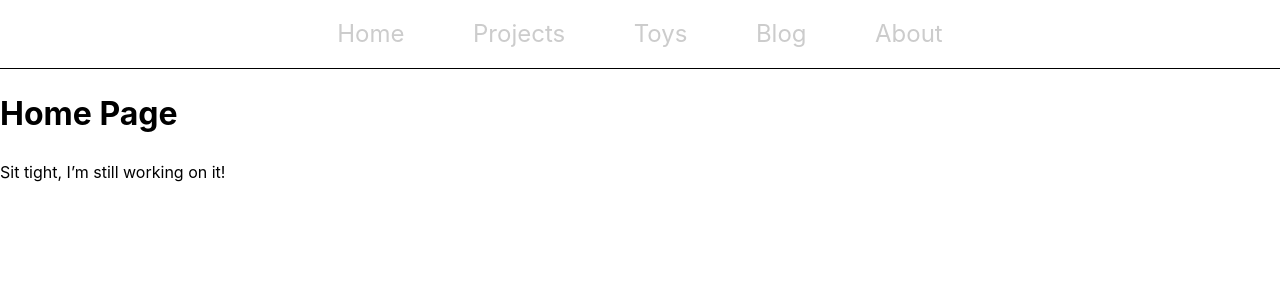
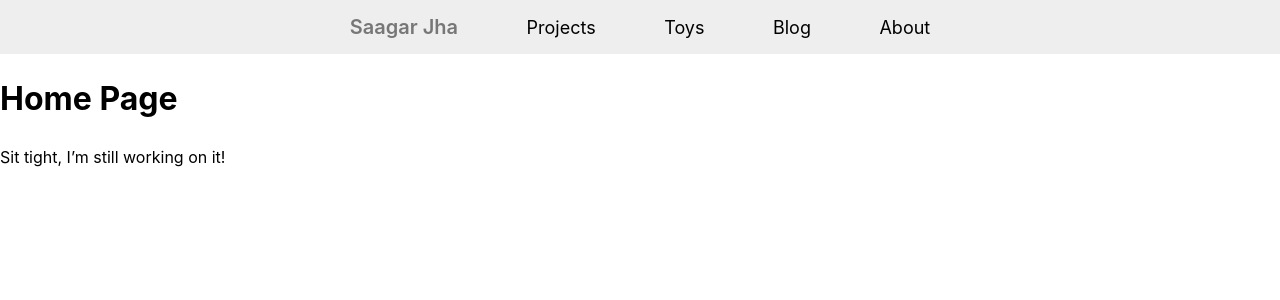
Before and after one commit to saagarjha/saagarjha.github.io, a Jekyll site: the page built from index.md, in a window 1280 px wide. Shown: the top 300 px of the page. Built offline with Jekyll 4.4.1, drawn with Linux system fonts in a browser that asks for light colours.

Commit message:
Update header

```diff
--- a/_includes/header.html
+++ b/_includes/header.html
@@ -1,5 +1,5 @@
 {% assign current = page.url | split: "/" %}
-{% if current[1] == "index.html" %}
+{% if current[1] == "index.html" or current.size == 0 %}
 	{% assign current = "home" %}
 {% else %}
 	{% assign current = current[1] %}
@@ -9,7 +9,22 @@
 		<ul>
 			{% assign links = "home,projects,toys,blog,about" | split: "," %}
 			{% for link in links %}
-				<li><a href="{{ site.url }}/{{ link }}" {% if link == current %}{% raw %}id="current-nav-item"{% endraw %}{% endif %}>{{ link | capitalize }}</a></li>
+				{% if link == current %}
+					{% capture class %}
+						class="current-nav-item"
+					{% endcapture %}
+				{% endif %}
+				{% if link == "home" %}
+					{% capture id %}
+						id="home-nav-item"
+					{% endcapture %}
+					{% assign text = "Saagar Jha" %}
+				{% else %}
+					{% assign text = link | capitalize %}
+				{% endif %}
+				<li><a href="{{ site.url }}/{{ link }}"{% if class %}{{ class }}{% endif %}{% if id %}{{ id }}{% endif %}>{{ text }}</a></li>
+				{% assign class = nil %}
+				{% assign id = nil %}
 			{% endfor %}
 		</ul>
 	</nav>
--- a/_sass/_header.scss
+++ b/_sass/_header.scss
@@ -1,19 +1,22 @@
-$nav_item_y_padding: 1rem;
+$nav_background_color: #EEE;
+$nav_item_y_padding: 0.75rem;
 $nav_item_x_padding: 2rem;
-$nav_item_font_size: 1.5rem;
+$nav_item_font_size: 1.125rem;
 $nav_item_color_transition: 0.2s;
-$nav_item_default_color: #CCC;
-$nav_item_selected_color: #666;
+$nav_item_default_color: black;
+$nav_item_selected_color: #777;
+$home_nav_item_font_size: 1.25rem;
+$home_nav_item_font_weight: 600;
 
 header {
 	nav {
+		background-color: $nav_background_color;
 		ul {
 			list-style-type: none;
 			width: 100%;
 			padding: 0;
 			margin: 0;
 			overflow-x: auto;
-			border-bottom: 1px black solid;
 			text-align: center;
 			white-space: nowrap;
 
@@ -22,13 +25,19 @@ header {
 				padding: $nav_item_y_padding $nav_item_x_padding;
 				font-size: $nav_item_font_size;
 				text-align: center;
+				font-weight: normal;
 
 				a {
 					text-decoration: none;
 					color: $nav_item_default_color;
 					transition: color $nav_item_color_transition;
 
-					&#current-nav-item, &:hover, &:focus {
+					&#home-nav-item {
+						font-size: $home_nav_item_font_size;
+						font-weight: $home_nav_item_font_weight;
+					}
+
+					&.current-nav-item, &:hover, &:focus {
 						color: $nav_item_selected_color;
 						text-decoration: none;
 					}
--- a/index.md
+++ b/index.md
@@ -1,12 +1,13 @@
 ---
 layout: default
-title: Home
+title: Saagar Jha
 redirect_from:
   - /home/
 relative_stylesheets:
   - home
 ---
 
+<!--
 <div class="showcase">
 	{% for p in site.showcase %}
 		<figure>
@@ -14,6 +15,7 @@ relative_stylesheets:
 		</figure>
 	{% endfor %}
 </div>
+-->
 
 # Home Page
 Sit tight, I'm still working on it!
```
